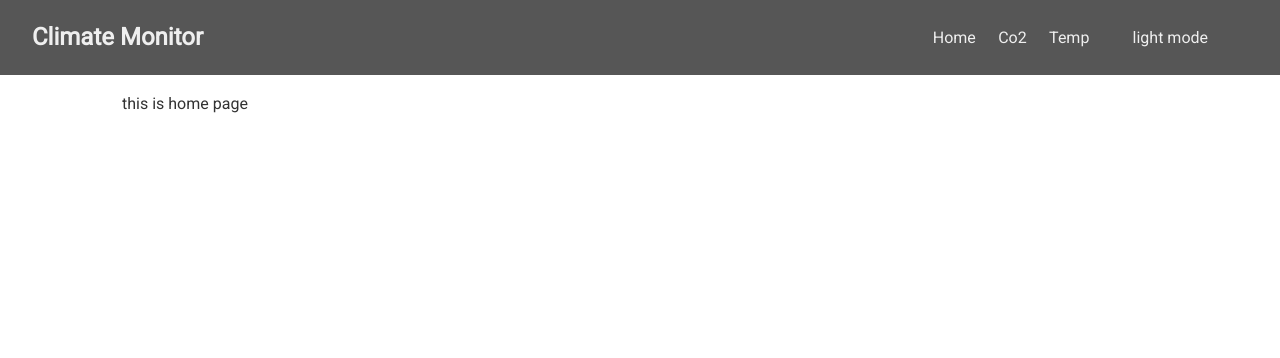
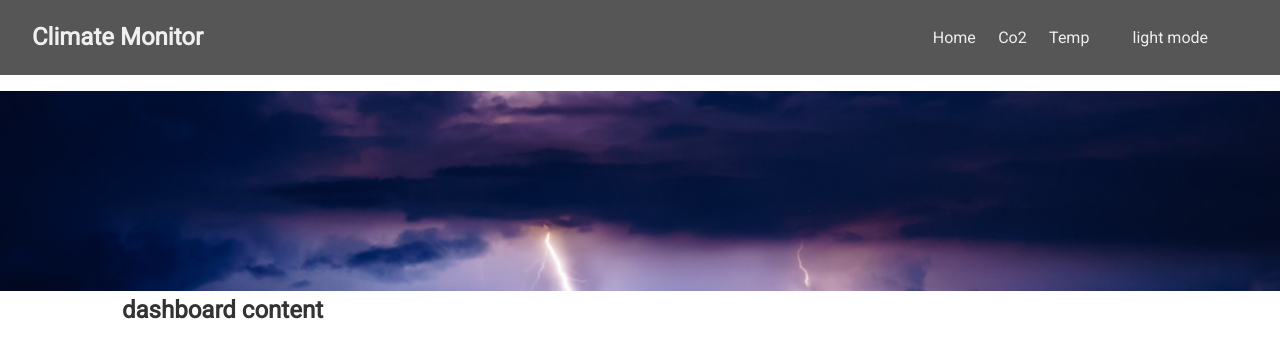
Before and after one commit to TomaszPietrzykowski/climate-monitor-archive, a React (Create React App) app: page / in a window 1280 px wide. Shown: the top 358 px of the page. Built offline with nearby package versions, Linux system fonts and the light colour scheme.

Commit message:
showcase component added, bg img hooked to theme context

```diff
--- /dev/null
+++ b/src/components/Dashboard.js
@@ -0,0 +1,11 @@
+import React from "react"
+
+const Dashboard = () => {
+  return (
+    <div className="container">
+      <h2>dashboard content</h2>
+    </div>
+  )
+}
+
+export default Dashboard
--- a/src/components/layout/Navbar.js
+++ b/src/components/layout/Navbar.js
@@ -1,9 +1,9 @@
 import React, { useContext } from "react"
-import { ThemeContex } from "../../contexts/ThemeContext"
+import { ThemeContext } from "../../contexts/ThemeContext"
 import ThemeToggle from "./ThemeToggle"
 
 const Navbar = () => {
-  const { isDarkMode, light, dark } = useContext(ThemeContex)
+  const { isDarkMode, light, dark } = useContext(ThemeContext)
   const theme = isDarkMode ? dark : light
   return (
     <nav
--- /dev/null
+++ b/src/components/layout/Showcase.js
@@ -0,0 +1,19 @@
+import React, { useContext } from "react"
+import { ThemeContext } from "../../contexts/ThemeContext"
+import imgDark from "../../images/bgdark.jpg"
+import imgLight from "../../images/bglight.jpg"
+
+const Showcase = () => {
+  const { isDarkMode } = useContext(ThemeContext)
+  const showcaseImg = isDarkMode ? imgDark : imgLight
+  const showcaseStyle = {
+    backgroundImage: `url(${showcaseImg})`,
+    backgroundRepeat: "no-repeat",
+    backgroundPosition: "center",
+    backgroundSize: "cover",
+    minHeight: "200px"
+  }
+  return <div className="showcase" style={showcaseStyle}></div>
+}
+
+export default Showcase
--- a/src/components/layout/ThemeToggle.js
+++ b/src/components/layout/ThemeToggle.js
@@ -1,9 +1,9 @@
 import React from "react"
-import { ThemeContex } from "../../contexts/ThemeContext"
+import { ThemeContext } from "../../contexts/ThemeContext"
 
 const ThemeToggle = () => {
   return (
-    <ThemeContex.Consumer>
+    <ThemeContext.Consumer>
       {context => {
         const { isDarkMode, dark, light, toggleTheme } = context
         const theme = isDarkMode ? dark : light
@@ -18,7 +18,7 @@ const ThemeToggle = () => {
           </button>
         )
       }}
-    </ThemeContex.Consumer>
+    </ThemeContext.Consumer>
   )
 }
 
--- a/src/components/layout/pages/Home.js
+++ b/src/components/layout/pages/Home.js
@@ -1,18 +1,13 @@
-import React, { useContext } from "react"
-import { ThemeContex } from "../../../contexts/ThemeContext"
+import React, { Fragment } from "react"
+import Showcase from "../Showcase"
+import Dashboard from "../../Dashboard"
 
 const Home = () => {
-  const { isDarkMode } = useContext(ThemeContex)
-  const bg = isDarkMode
-    ? "../../../images/bgdark.jpg"
-    : "../../../images/bgdlight.jpg"
   return (
-    <div
-      className="home"
-      style={{ backgroundImage: bg, minHight: "40vh", width: "100%" }}
-    >
-      <div className="container">this is home page</div>
-    </div>
+    <Fragment>
+      <Showcase />
+      <Dashboard />
+    </Fragment>
   )
 }
 
--- a/src/contexts/ThemeContext.js
+++ b/src/contexts/ThemeContext.js
@@ -1,6 +1,6 @@
 import React, { Component, createContext } from "react"
 
-export const ThemeContex = createContext()
+export const ThemeContext = createContext()
 
 class ThemeContexProvider extends Component {
   state = {
@@ -13,11 +13,11 @@ class ThemeContexProvider extends Component {
   }
   render() {
     return (
-      <ThemeContex.Provider
+      <ThemeContext.Provider
         value={{ ...this.state, toggleTheme: this.toggleTheme }}
       >
         {this.props.children}
-      </ThemeContex.Provider>
+      </ThemeContext.Provider>
     )
   }
 }
```
Also changed, not shown: src/images/bgdark.jpg (added), 1 other file (tests, documents, lock files or other folders).
